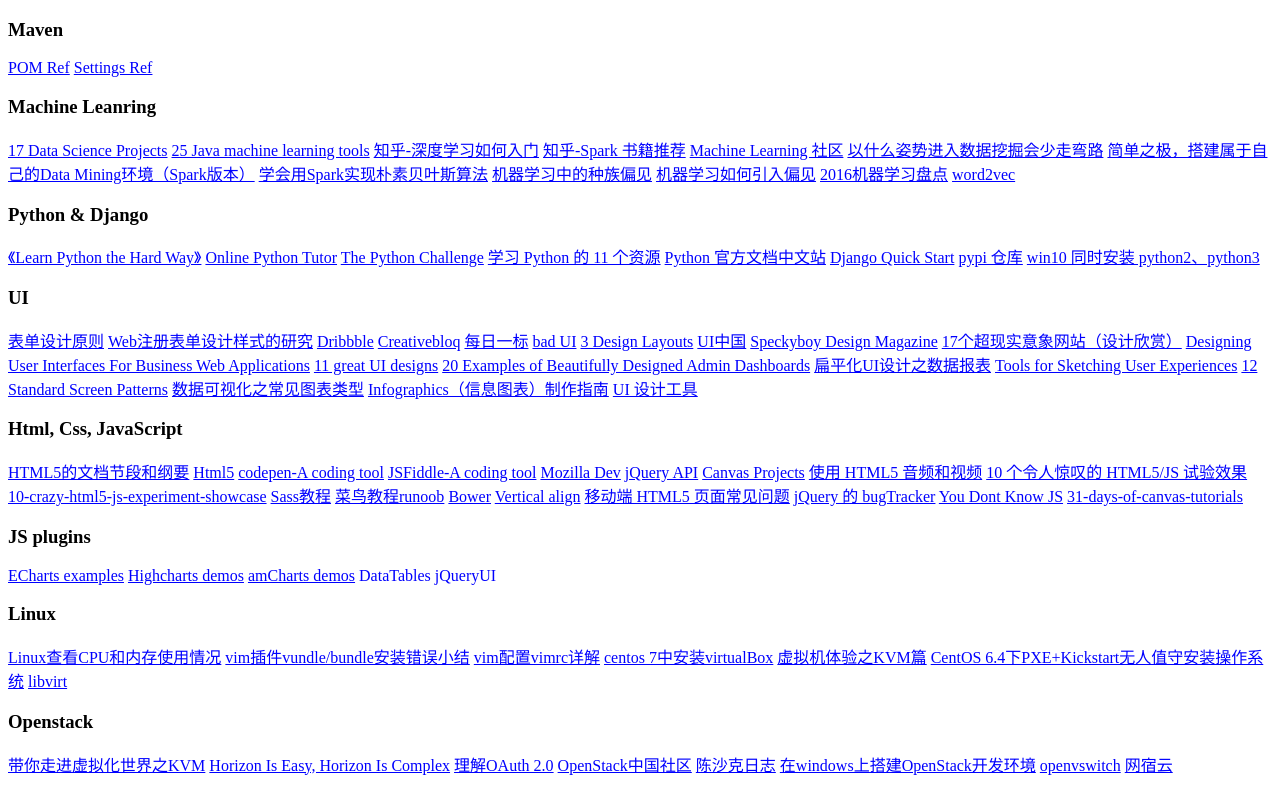
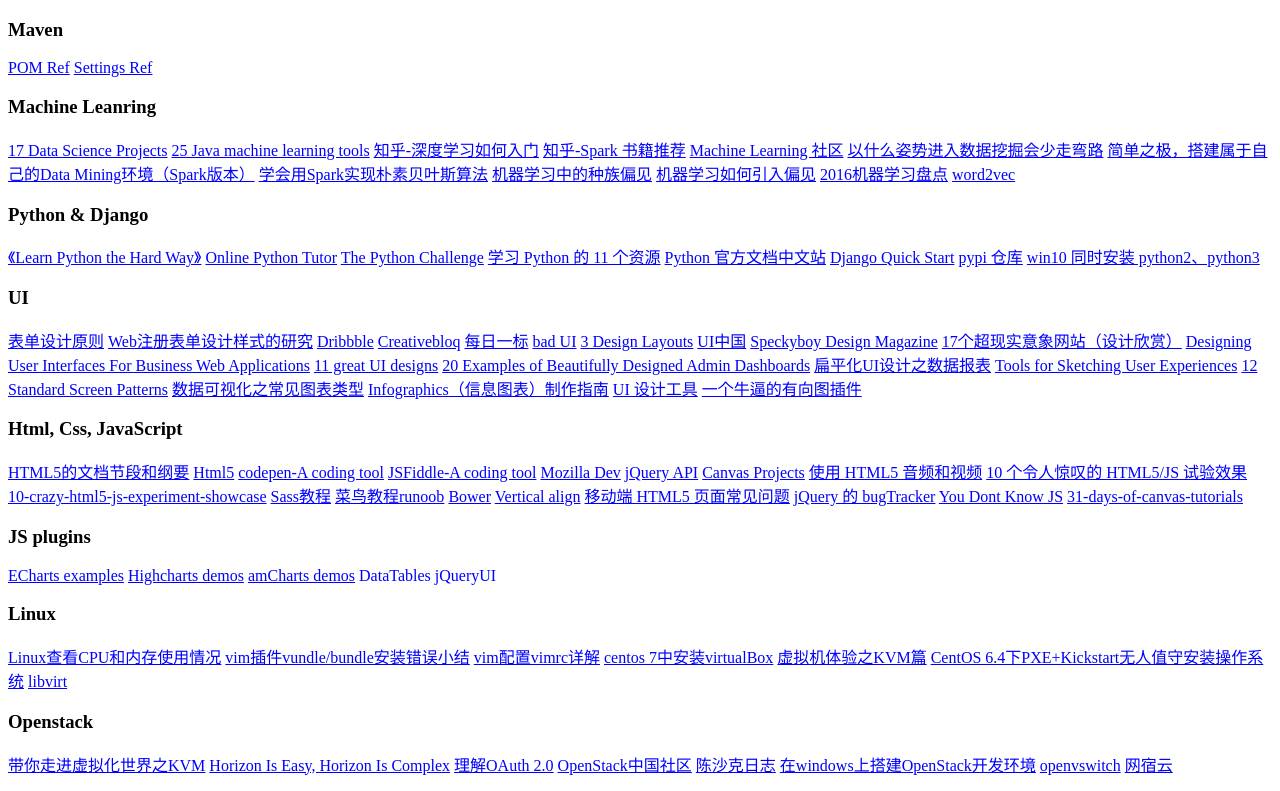
Before and after one commit to AquariusLiu/AquariusLiu.github.io, a plain HTML site: page TODO/urls.html in a window 1280 px wide. Shown: the top 791 px of the page. Drawn offline with Linux system fonts and the light colour scheme.

Commit message:
Add url of springy

```diff
--- a/TODO/urls.html
+++ b/TODO/urls.html
@@ -61,6 +61,7 @@
       <a href="https://wenku.baidu.com/view/2e058045a216147917112897.html">数据可视化之常见图表类型</a>
       <a href="http://www.geekpark.net/topics/121225/">Infographics（信息图表）制作指南</a>
       <a href="http://www.ui.cn/detail/88608.html">UI 设计工具</a>
+      <a href="http://getspringy.com/">一个牛逼的有向图插件</a>
     </section>
     <section>
       <h3>Html, Css, JavaScript</h3>
```
